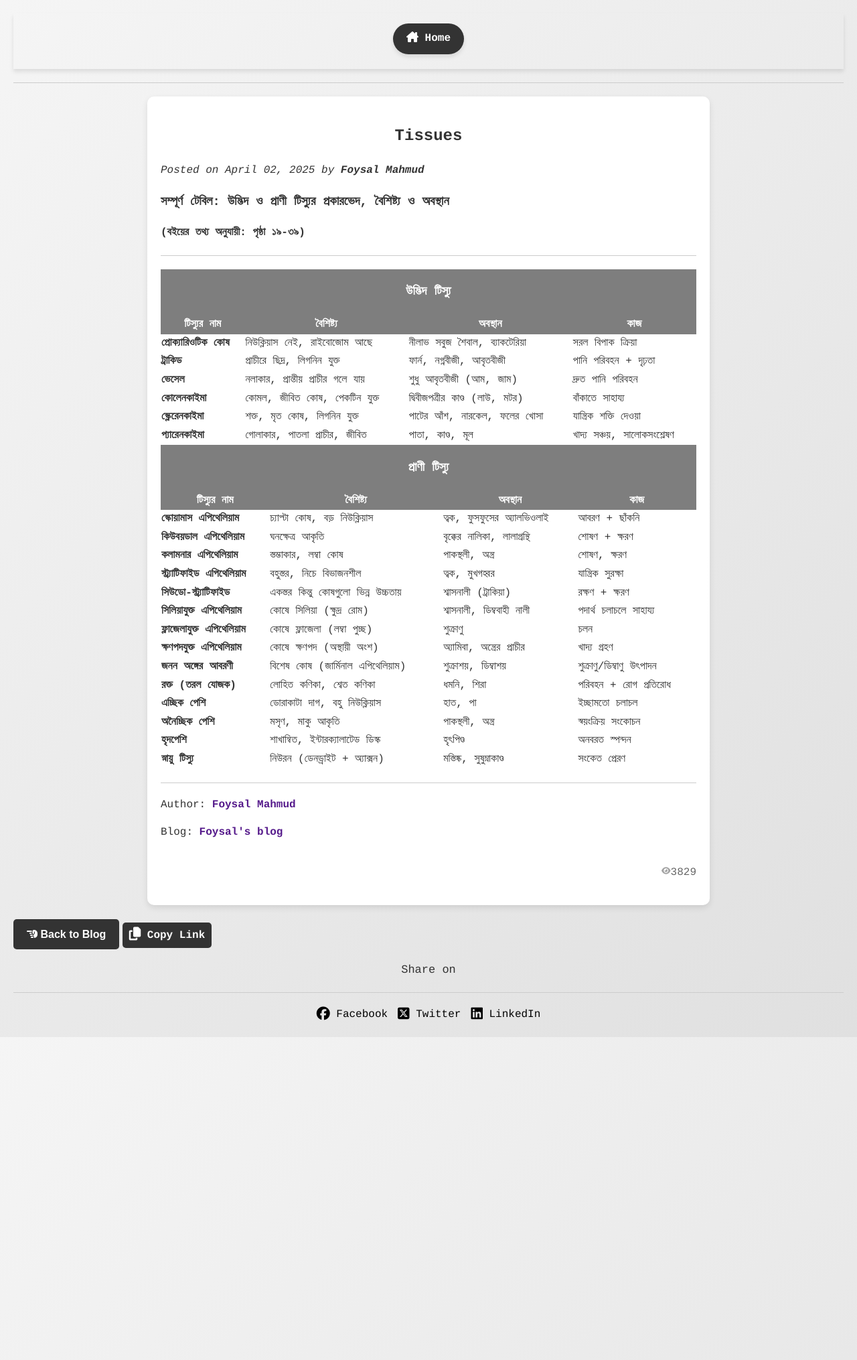
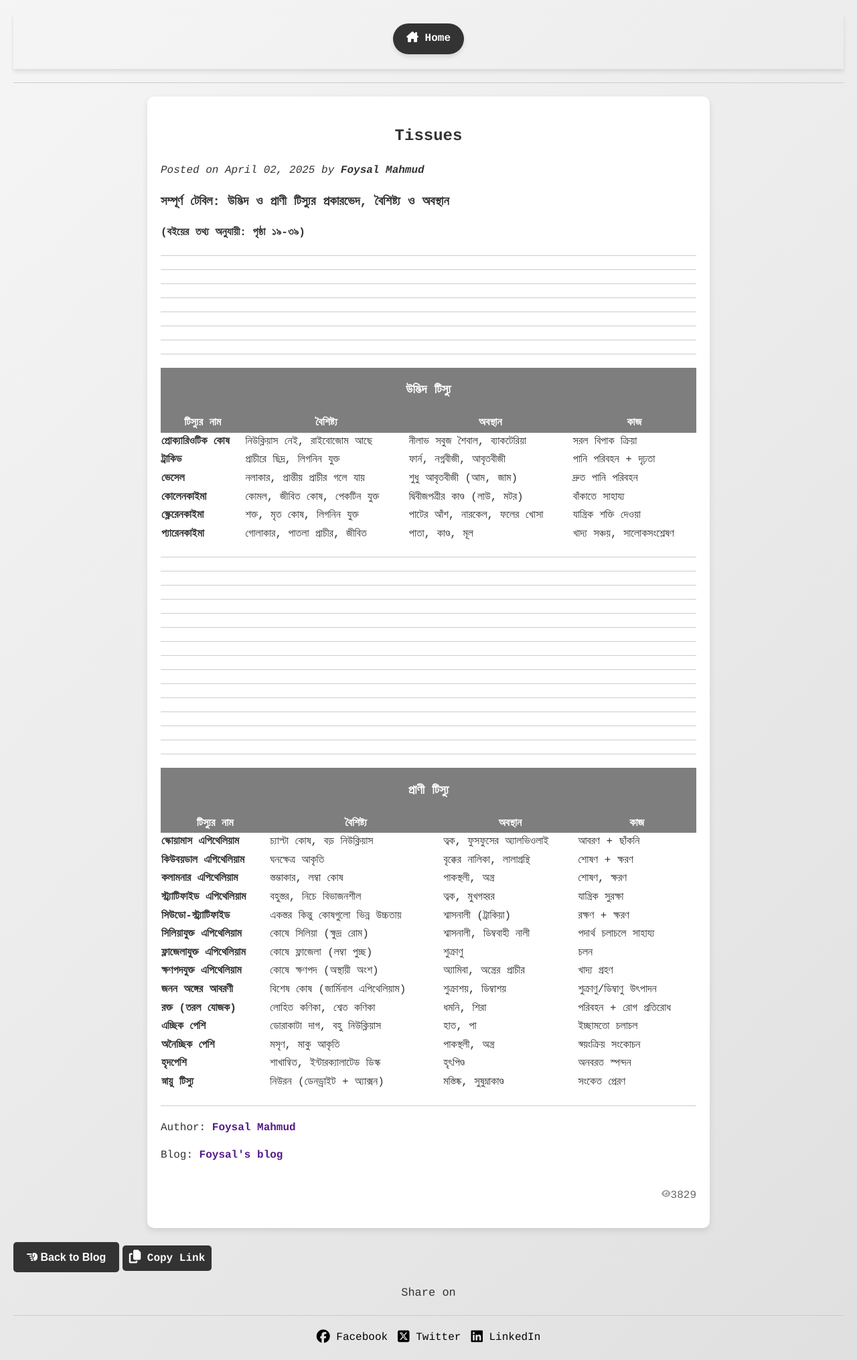
Before and after one commit to foysal1627/foysal1627.github.io, a Jekyll site: the page built from _posts/2025-04-02-Tissues.md, in a window 1280 px wide. Shown: the whole page at 67% size. Built offline with Jekyll 4.4.1, drawn with Linux system fonts in a browser that asks for light colours; before the commit the page ends 1548 px from its top, so only the background shows below that.

Commit message:
Update 2025-04-02-Tissues.md

```diff
--- a/_posts/2025-04-02-Tissues.md
+++ b/_posts/2025-04-02-Tissues.md
@@ -24,29 +24,34 @@ quote: 3829
   </thead>
   <tbody>
     <tr>
+      <hr>
       <td><strong>প্রোক্যারিওটিক কোষ</strong></td>
       <td>নিউক্লিয়াস নেই, রাইবোজোম আছে</td>
       <td>নীলাভ সবুজ শৈবাল, ব্যাকটেরিয়া</td>
       <td>সরল বিপাক ক্রিয়া</td>
     </tr>
+    <hr>
     <tr>
       <td><strong>ট্রাকিড</strong></td>
       <td>প্রাচীরে ছিদ্র, লিগনিন যুক্ত</td>
       <td>ফার্ন, নগ্নবীজী, আবৃতবীজী</td>
       <td>পানি পরিবহন + দৃঢ়তা</td>
     </tr>
+    <hr>
     <tr>
       <td><strong>ভেসেল</strong></td>
       <td>নলাকার, প্রান্তীয় প্রাচীর গলে যায়</td>
       <td>শুধু আবৃতবীজী (আম, জাম)</td>
       <td>দ্রুত পানি পরিবহন</td>
     </tr>
+    <hr>
     <tr>
       <td><strong>কোলেনকাইমা</strong></td>
       <td>কোমল, জীবিত কোষ, পেকটিন যুক্ত</td>
       <td>দ্বিবীজপত্রীর কাণ্ড (লাউ, মটর)</td>
       <td>বাঁকাতে সাহায্য</td>
     </tr>
+    <hr>
     <tr>
       <td><strong>স্ক্লেরেনকাইমা</strong></td>
       <td>শক্ত, মৃত কোষ, লিগনিন যুক্ত</td>
@@ -54,11 +59,13 @@ quote: 3829
       <td>যান্ত্রিক শক্তি দেওয়া</td>
     </tr>
     <tr>
+      <hr>
       <td><strong>প্যারেনকাইমা</strong></td>
       <td>গোলাকার, পাতলা প্রাচীর, জীবিত</td>
       <td>পাতা, কাণ্ড, মূল</td>
       <td>খাদ্য সঞ্চয়, সালোকসংশ্লেষণ</td>
     </tr>
+    <hr>
   </tbody>
 </table>
 
@@ -71,6 +78,7 @@ quote: 3829
       <th>অবস্থান</th>
       <th>কাজ</th>
     </tr>
+    <hr>
   </thead>
   <tbody>
     <tr>
@@ -79,83 +87,97 @@ quote: 3829
       <td>ত্বক, ফুসফুসের অ্যালভিওলাই</td>
       <td>আবরণ + ছাঁকনি</td>
     </tr>
+    <hr>
     <tr>
       <td><strong>কিউবয়ডাল এপিথেলিয়াম</strong></td>
       <td>ঘনক্ষেত্র আকৃতি</td>
       <td>বৃক্কের নালিকা, লালাগ্রন্থি</td>
       <td>শোষণ + ক্ষরণ</td>
     </tr>
+    <hr>
     <tr>
       <td><strong>কলামনার এপিথেলিয়াম</strong></td>
       <td>স্তম্ভাকার, লম্বা কোষ</td>
       <td>পাকস্থলী, অন্ত্র</td>
       <td>শোষণ, ক্ষরণ</td>
     </tr>
+    <hr>
     <tr>
       <td><strong>স্ট্র্যাটিফাইড এপিথেলিয়াম</strong></td>
       <td>বহুস্তর, নিচে বিভাজনশীল</td>
       <td>ত্বক, মুখগহ্বর</td>
       <td>যান্ত্রিক সুরক্ষা</td>
     </tr>
+    <hr>
     <tr>
       <td><strong>সিউডো-স্ট্র্যাটিফাইড</strong></td>
       <td>একস্তর কিন্তু কোষগুলো ভিন্ন উচ্চতায়</td>
       <td>শ্বাসনালী (ট্রাকিয়া)</td>
       <td>রক্ষণ + ক্ষরণ</td>
     </tr>
+    <hr>
     <tr>
       <td><strong>সিলিয়াযুক্ত এপিথেলিয়াম</strong></td>
       <td>কোষে সিলিয়া (ক্ষুদ্র রোম)</td>
       <td>শ্বাসনালী, ডিম্ববাহী নালী</td>
       <td>পদার্থ চলাচলে সাহায্য</td>
     </tr>
+    <hr>
     <tr>
       <td><strong>ফ্লাজেলাযুক্ত এপিথেলিয়াম</strong></td>
       <td>কোষে ফ্লাজেলা (লম্বা পুচ্ছ)</td>
       <td>শুক্রাণু</td>
       <td>চলন</td>
     </tr>
+    <hr>
     <tr>
       <td><strong>ক্ষণপদযুক্ত এপিথেলিয়াম</strong></td>
       <td>কোষে ক্ষণপদ (অস্থায়ী অংশ)</td>
       <td>অ্যামিবা, অন্ত্রের প্রাচীর</td>
       <td>খাদ্য গ্রহণ</td>
     </tr>
+    <hr>
     <tr>
       <td><strong>জনন অঙ্গের আবরণী</strong></td>
       <td>বিশেষ কোষ (জার্মিনাল এপিথেলিয়াম)</td>
       <td>শুক্রাশয়, ডিম্বাশয়</td>
       <td>শুক্রাণু/ডিম্বাণু উৎপাদন</td>
     </tr>
+    <hr>
     <tr>
       <td><strong>রক্ত (তরল যোজক)</strong></td>
       <td>লোহিত কণিকা, শ্বেত কণিকা</td>
       <td>ধমনি, শিরা</td>
       <td>পরিবহন + রোগ প্রতিরোধ</td>
     </tr>
+    <hr>
     <tr>
       <td><strong>এচ্ছিক পেশি</strong></td>
       <td>ডোরাকাটা দাগ, বহু নিউক্লিয়াস</td>
       <td>হাত, পা</td>
       <td>ইচ্ছামতো চলাচল</td>
     </tr>
+    <hr>
     <tr>
       <td><strong>অনৈচ্ছিক পেশি</strong></td>
       <td>মসৃণ, মাকু আকৃতি</td>
       <td>পাকস্থলী, অন্ত্র</td>
       <td>স্বয়ংক্রিয় সংকোচন</td>
     </tr>
+    <hr>
     <tr>
       <td><strong>হৃদপেশি</strong></td>
       <td>শাখান্বিত, ইন্টারক্যালাটেড ডিস্ক</td>
       <td>হৃৎপিণ্ড</td>
       <td>অনবরত স্পন্দন</td>
     </tr>
+    <hr>
     <tr>
       <td><strong>স্নায়ু টিস্যু</strong></td>
       <td>নিউরন (ডেনড্রাইট + অ্যাক্সন)</td>
       <td>মস্তিষ্ক, সুষুম্নাকাণ্ড</td>
       <td>সংকেত প্রেরণ</td>
     </tr>
+    <hr>
   </tbody>
 </table>
```
